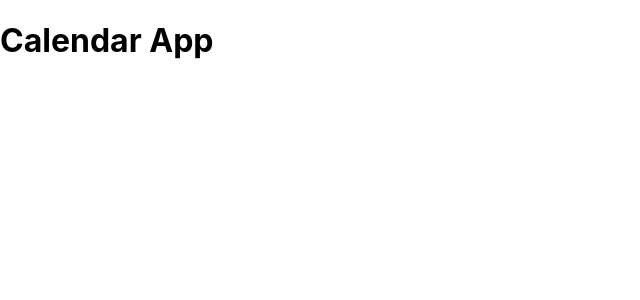
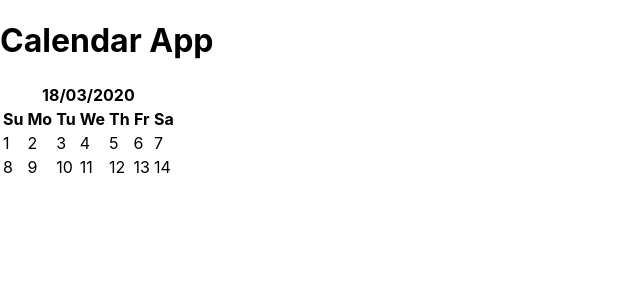
Before and after one commit to aktech27/react-ts-calendar, a React (Create React App) app: page / in a window 1280 px wide. Shown: the top 300 px of the page, without its empty margins (0-640 px from the left). Built offline with nearby package versions, Linux system fonts and the light colour scheme.

Commit message:
Add default layout for Calendar component

```diff
--- a/src/App.tsx
+++ b/src/App.tsx
@@ -1,7 +1,10 @@
+import Calendar from "./components/Calendar";
+
 function App() {
   return (
     <div className="App">
       <h1>Calendar App</h1>
+      <Calendar date="18/03/2020" />
     </div>
   );
 }
--- /dev/null
+++ b/src/components/Calendar.tsx
@@ -0,0 +1,40 @@
+export default function Calendar({ date }: { date: string }): JSX.Element {
+  return (
+    <table>
+      <thead>
+        <tr>
+          <th colSpan={7}>{date}</th>
+        </tr>
+        <tr>
+          <th>Su</th>
+          <th>Mo</th>
+          <th>Tu</th>
+          <th>We</th>
+          <th>Th</th>
+          <th>Fr</th>
+          <th>Sa</th>
+        </tr>
+      </thead>
+      <tbody>
+        <tr>
+          <td>1</td>
+          <td>2</td>
+          <td>3</td>
+          <td>4</td>
+          <td>5</td>
+          <td>6</td>
+          <td>7</td>
+        </tr>
+        <tr>
+          <td>8</td>
+          <td>9</td>
+          <td>10</td>
+          <td>11</td>
+          <td>12</td>
+          <td>13</td>
+          <td>14</td>
+        </tr>
+      </tbody>
+    </table>
+  );
+}
```
